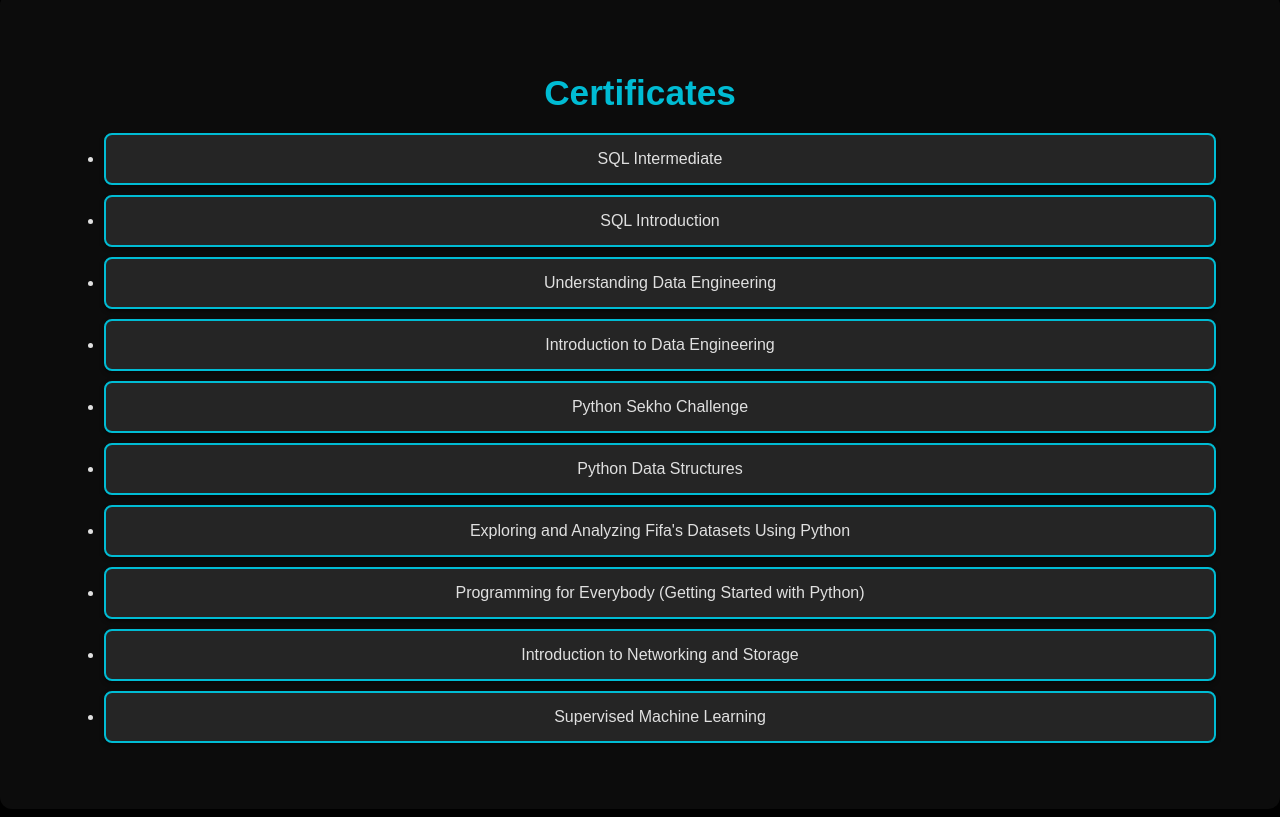
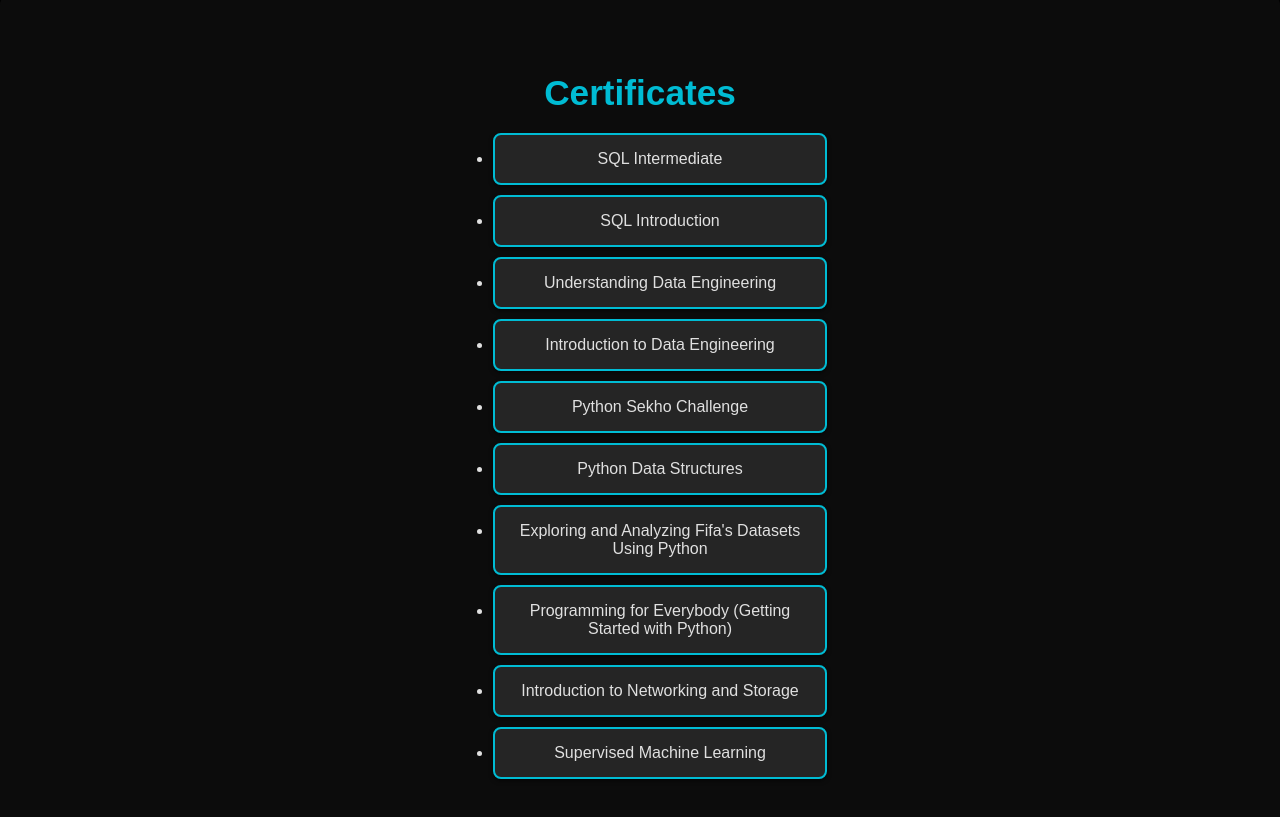
Before and after one commit to 77-Ismail/ismailkhan-portfolio, a website: page index.html in a window 1280 px wide. Shown: the part 1980-2797 px from the top of the page. Drawn offline with Linux system fonts and the light colour scheme.

Commit message:
Update styles.css

```diff
--- a/styles.css
+++ b/styles.css
@@ -218,16 +218,18 @@ section h2 {
     border: 2px solid #00bcd4; /* Accent color for item border */
     border-radius: 8px;
     padding: 15px;
-    margin: 10px 0;
+    margin: 10px auto; /* Center align */
     color: #e0e0e0; /* Light text color */
     text-align: center;
     box-shadow: 0 2px 4px rgba(0,0,0,0.5);
     transition: transform 0.3s ease-in-out;
+    max-width: 300px; /* Consistent width */
 }
 
 .certificates-list li:hover {
     transform: scale(1.05);
 }
+
 
 @media screen and (max-width: 768px) {
     .certificates-list {
```
